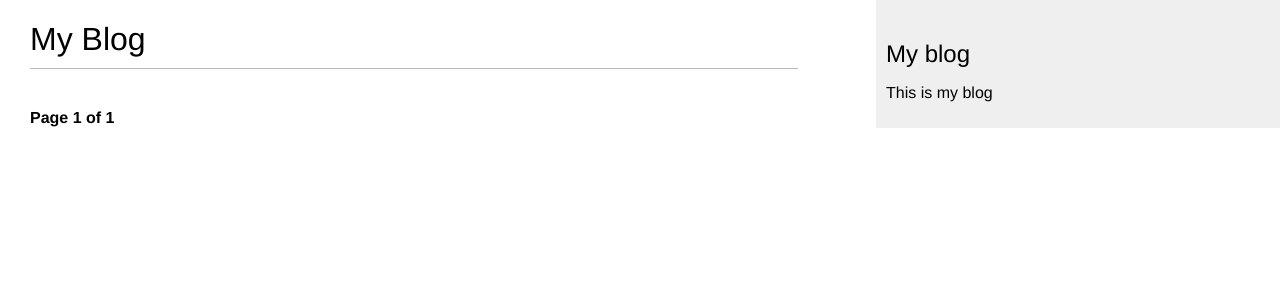
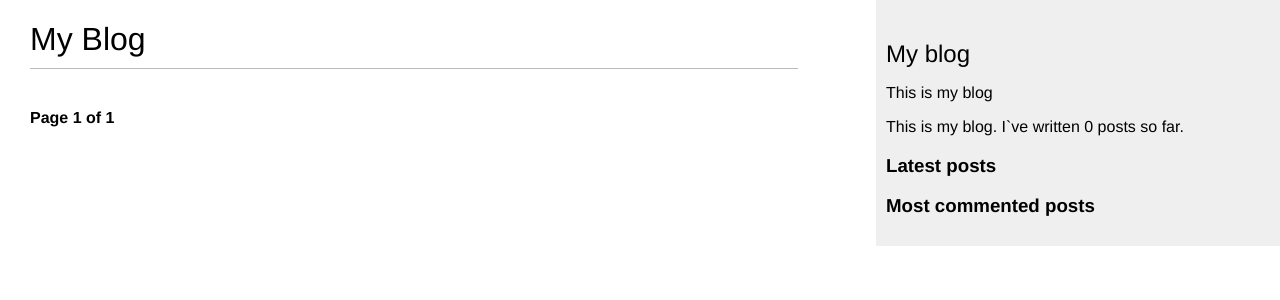
Before and after one commit to Chenger1/django3_examples, a Django app: page /blog/ in a window 1280 px wide. Shown: the top 300 px of the page. Run offline with Django 3.2, Linux system fonts and the light colour scheme; data that the repository does not hold is empty.

Commit message:
Add info about: count of written posts, latest posts and most commented posts using custom django template tags

```diff
--- a/blog/blog_app/templates/blog/base.html
+++ b/blog/blog_app/templates/blog/base.html
@@ -1,4 +1,6 @@
+{% load blog_tags %}
 {% load static %}
+
 <!DOCTYPE html>
 <html lang="en">
 <head>
@@ -17,6 +19,19 @@
     <div id="sidebar">
         <h2>My blog</h2>
         <p>This is my blog</p>
+        <p>This is my blog. I`ve written {% total_posts %} posts so far.</p>
+        <h3>Latest posts</h3>
+        {% show_latest_posts 3 %}
+
+        <h3>Most commented posts</h3>
+        {% get_most_commented_posts as most_commented_posts %}
+        <ul>
+            {% for post in most_commented_posts %}
+                <li>
+                    <a href="{{ post.get_absolute_url }}">{{ post.title }}</a>
+                </li>
+            {% endfor %}
+        </ul>
     </div>
 </body>
 </html>
--- /dev/null
+++ b/blog/blog_app/templates/blog/post/latest_posts.html
@@ -0,0 +1,7 @@
+<ul>
+    {% for post in latest_posts %}
+        <li>
+            <a href="{{ post.get_absolute_url }}">{{ post.title }}</a>
+        </li>
+    {% endfor %}
+</ul>
--- /dev/null
+++ b/blog/blog_app/templatetags/blog_tags.py
@@ -0,0 +1,23 @@
+from django import template
+from django.db.models import Count
+
+from ..models import Post
+
+register = template.Library()
+
+
+@register.simple_tag
+def total_posts():
+    return Post.published.count()
+
+
+@register.inclusion_tag('blog/post/latest_posts.html')
+def show_latest_posts(count=5):
+    latest_posts = Post.published.order_by('-publish')[:count]
+    return {'latest_posts': latest_posts}
+
+
+@register.simple_tag
+def get_most_commented_posts(count=5):
+    return Post.published.annotate(
+        total_comments=Count('comments')).order_by('-total_comments')[:count]
```
Also changed, not shown: blog/blog_app/templatetags/__init__.py (added).
